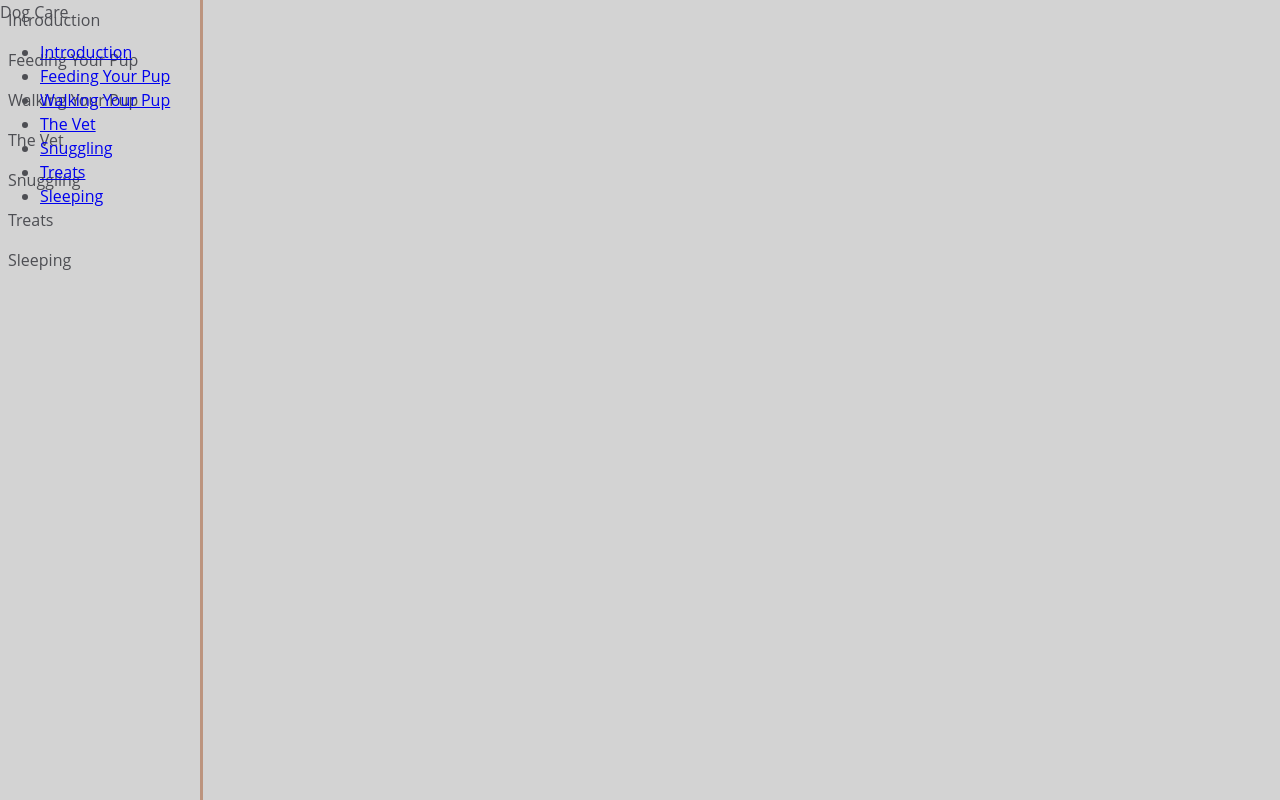
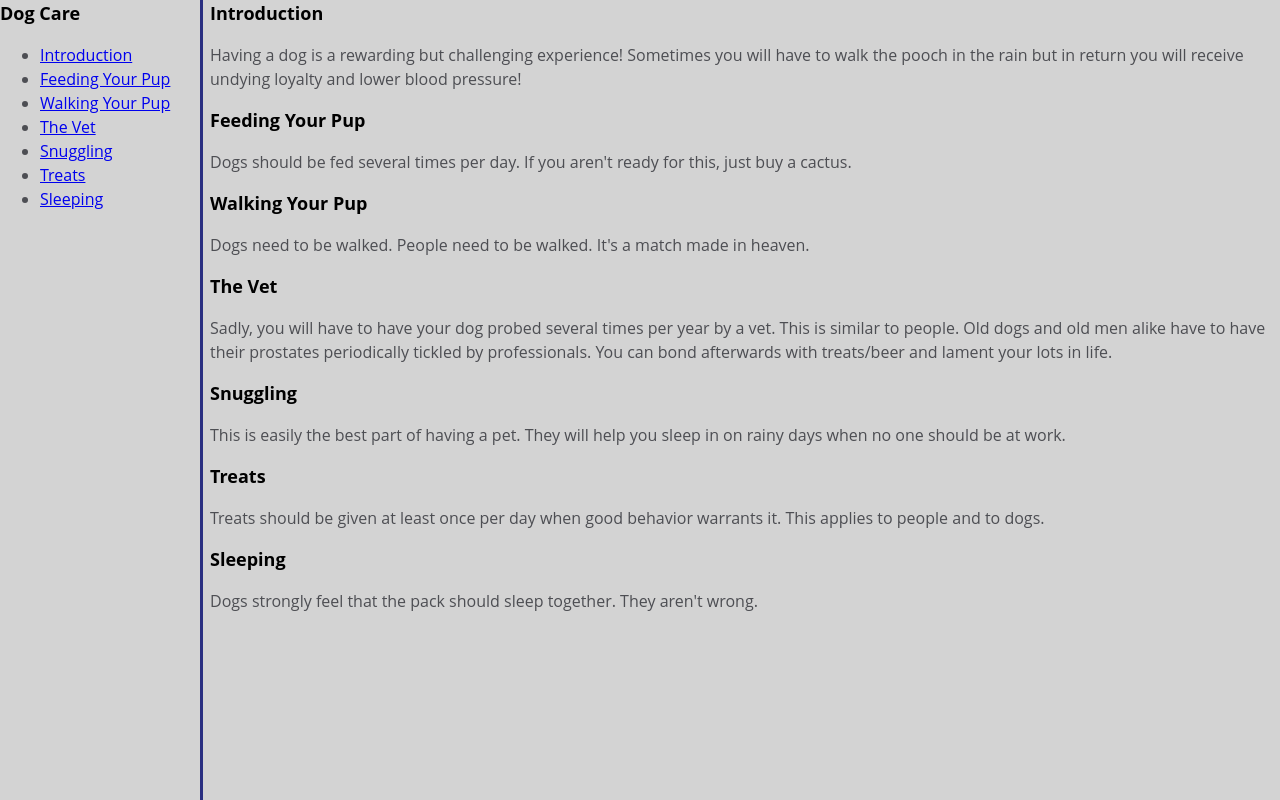
Before and after one commit to MButterly/FreeCodeCamp, a plain HTML site: page Documentation Page/index.html in a window 1280 px wide. Drawn offline with Linux system fonts and the light colour scheme.

Commit message:
added article material

```diff
--- a/Documentation Page/css/style.css
+++ b/Documentation Page/css/style.css
@@ -8,6 +8,12 @@ body {
   display: flex;
 }
 
+header {
+  color: #000;
+  font-weight: bold;
+  font-size: 18px;
+}
+
 #navbar {
     position: fixed;
     min-width: 200px;
@@ -16,5 +22,11 @@ body {
     width: 200px;
     height: 100%;
     border-right: solid;
-    border-color: rgba(156, 57, 0, 0.4);
+    border-color: rgba(0, 7, 109, 0.801);
 }
+
+#main-doc {
+  position: fixed;
+  top: 0px;
+  left: 210px;
+}
--- a/Documentation Page/index.html
+++ b/Documentation Page/index.html
@@ -43,43 +43,57 @@
             <section class="main-section" id="Introduction">
                 <header>Introduction</header>
                 <article>
-                    <p></p>
+                    <p>
+                        Having a dog is a rewarding but challenging experience! Sometimes you will have to walk the pooch in the rain but in return you will receive undying loyalty and lower blood pressure!
+                    </p>
                 </article>
             </section>
             <section class="main-section" id="Feeding_Your_Pup">
                 <header>Feeding Your Pup</header>
                 <article>
-                    <p></p>
+                    <p>
+                        Dogs should be fed several times per day. If you aren't ready for this, just buy a cactus.
+                    </p>
                 </article>
             </section>
             <section class="main-section" id="Walking_Your_pup">
                 <header>Walking Your Pup</header>
                 <article>
-                    <p></p>
+                    <p>
+                        Dogs need to be walked. People need to be walked. It's a match made in heaven.
+                    </p>
                 </article>
             </section>
             <section class="main-section" id="The_Vet">
                 <header>The Vet</header>
                 <article>
-                    <p></p>
+                    <p>
+                        Sadly, you will have to have your dog probed several times per year by a vet. This is similar to people. Old dogs and old men alike have to have their prostates periodically tickled by professionals. You can bond afterwards with treats/beer and lament your lots in life.
+                    </p>
                 </article>
             </section>
             <section class="main-section" id="Snuggling">
                 <header>Snuggling</header>
                 <article>
-                    <p></p>
+                    <p>
+                        This is easily the best part of having a pet. They will help you sleep in on rainy days when no one should be at work.
+                    </p>
                 </article>
             </section>
             <section class="main-section" id="Treats">
                 <header>Treats</header>
                 <article>
-                    <p></p>
+                    <p>
+                        Treats should be given at least once per day when good behavior warrants it. This applies to people and to dogs.
+                    </p>
                 </article>
             </section>
             <section class="main-section" id="Sleeping">
                 <header>Sleeping</header>
                 <article>
-                    <p></p>
+                    <p>
+                        Dogs strongly feel that the pack should sleep together. They aren't wrong.
+                    </p>
                 </article>
             </section>
 
```
